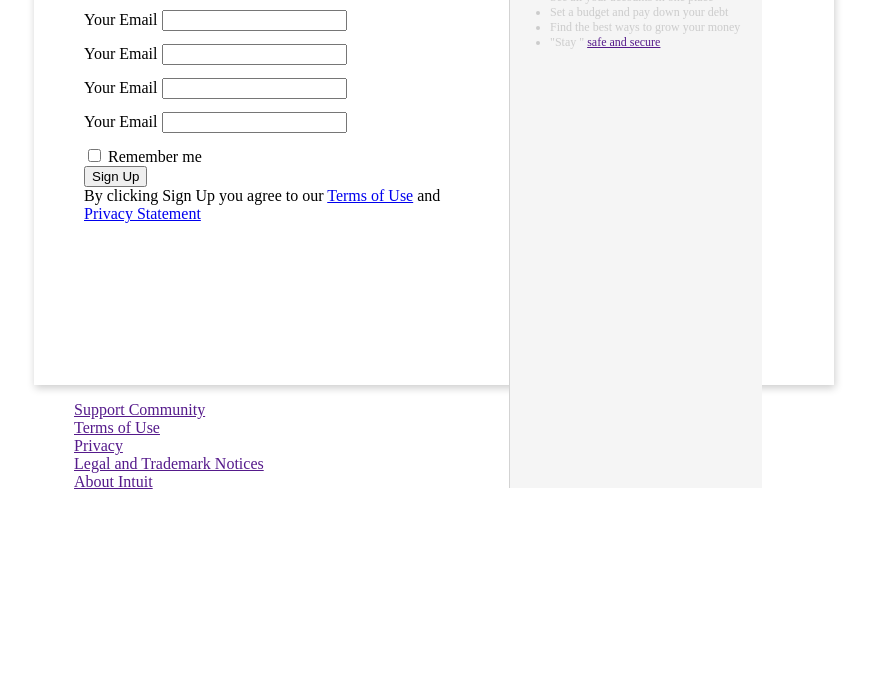
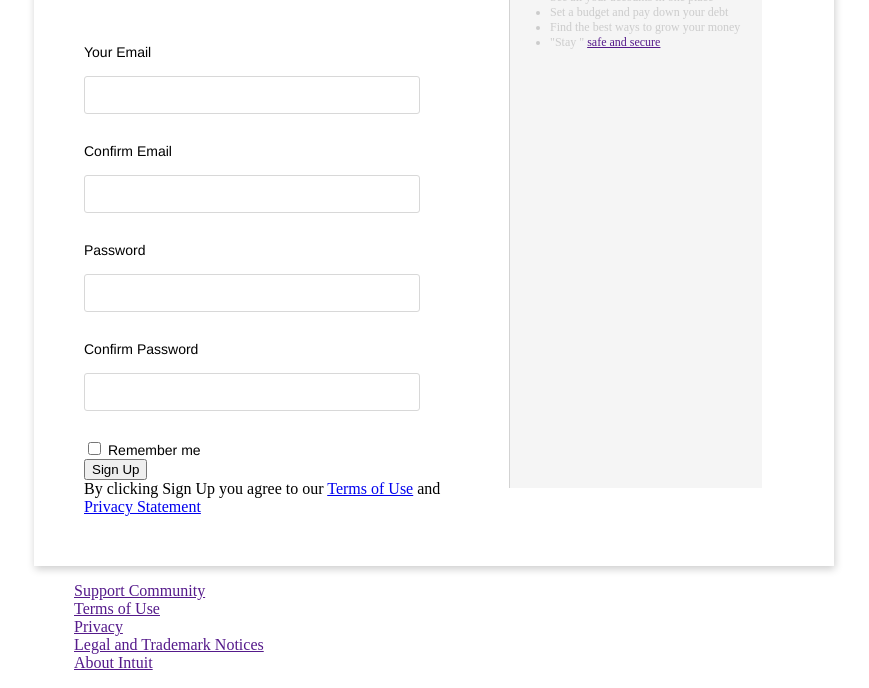
Before and after one commit to N4de/Mint_signup, a plain HTML site: page index.html in a window 1280 px wide. Shown: the part 203-891 px from the top of the page, without its empty margins (206-1075 px from the left). Before the commit the page ends 800 px from the top, so only its background shows below. Drawn offline with Linux system fonts and the light colour scheme.

Commit message:
fix element positioning

```diff
--- a/index.css
+++ b/index.css
@@ -61,7 +61,7 @@ main {
   position: relative;
   padding: 43px 50px 50px 50px;
   min-height: 330px;
-  box-shadow:         rgba(0, 0, 0, 0.2) 1px 3px 8px 0;
+  box-shadow: rgba(0, 0, 0, 0.2) 1px 3px 8px 0;
 }
 
 #signup-info {
@@ -89,7 +89,31 @@ main {
 }
 
 .input-container {
+	margin-bottom: 28px;
+}
+
+.input-area {
+	box-shadow: none;
+  border-radius: 3px;
+  border: 1px solid #d8d8d8;
 	width: 320px;
-  min-width: 95px;
-  height: 34px;
+	min-width: 160px;
+	padding-left: 8px;
+	padding-right: 6px;
+	height: 34px;
+	margin-top: 15px;
 }
+
+label {
+	font-size: 14px !important;
+  font-weight: normal !important;
+  font-family: "AvenirNext-Regular-Mint", "Helvetica Neue", Helvetica, Arial, sans-serif !important;
+  margin-bottom: 10px;
+}
+
+.label-container {
+}
+
+#first-input {
+	margin-top: 67px;
+}
--- a/index.html
+++ b/index.html
@@ -23,34 +23,30 @@
 			<main>
 				<div class="signup">
 					<span id="signup-text">See all your finances in one place & create a budget</span>
-					<div class="input-container">
+					<div class="input-container" id="first-input">
 						<form>
-							<label>Your Email</label>
-							<input></input>
+							<div class="label-container">
+								<label>Your Email</label>
+							</div>
+							<input class="input-area"></input>
 						</form>
 					</div>
 					<div class="input-container">
 						<form>
-							<label>Your Email</label>
-							<input></input>
+							<label>Confirm Email</label>
+							<input class="input-area"></input>
 						</form>
 					</div>
 					<div class="input-container">
 						<form>
-							<label>Your Email</label>
-							<input></input>
+							<label>Password</label>
+							<input class="input-area"></input>
 						</form>
 					</div>
 					<div class="input-container">
 						<form>
-							<label>Your Email</label>
-							<input></input>
-						</form>
-					</div>
-					<div class="input-container">
-						<form>
-							<label>Your Email</label>
-							<input></input>
+							<label>Confirm Password</label>
+							<input class="input-area"></input>
 						</form>
 					</div>
 					<div id="remember-button">
```
